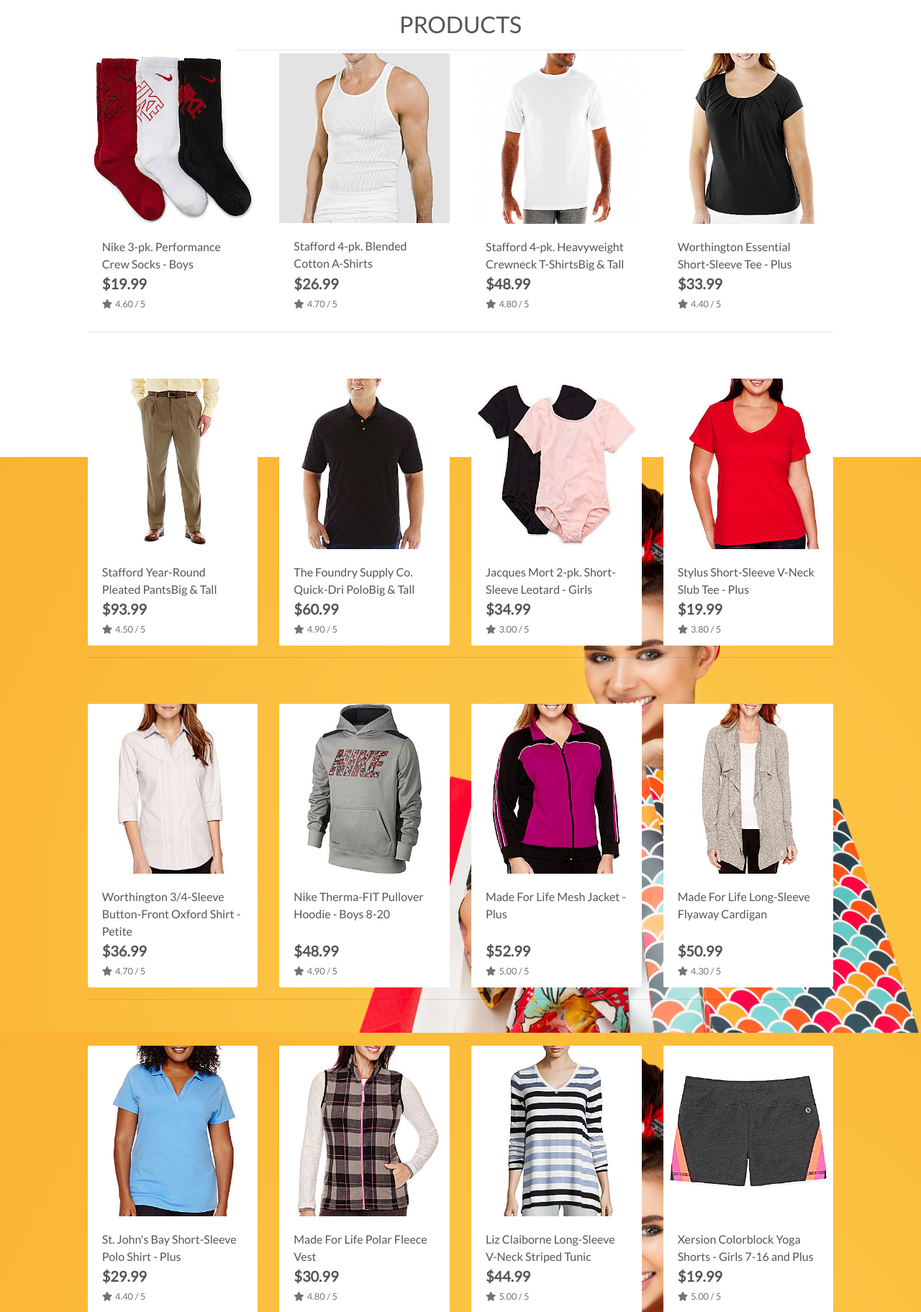
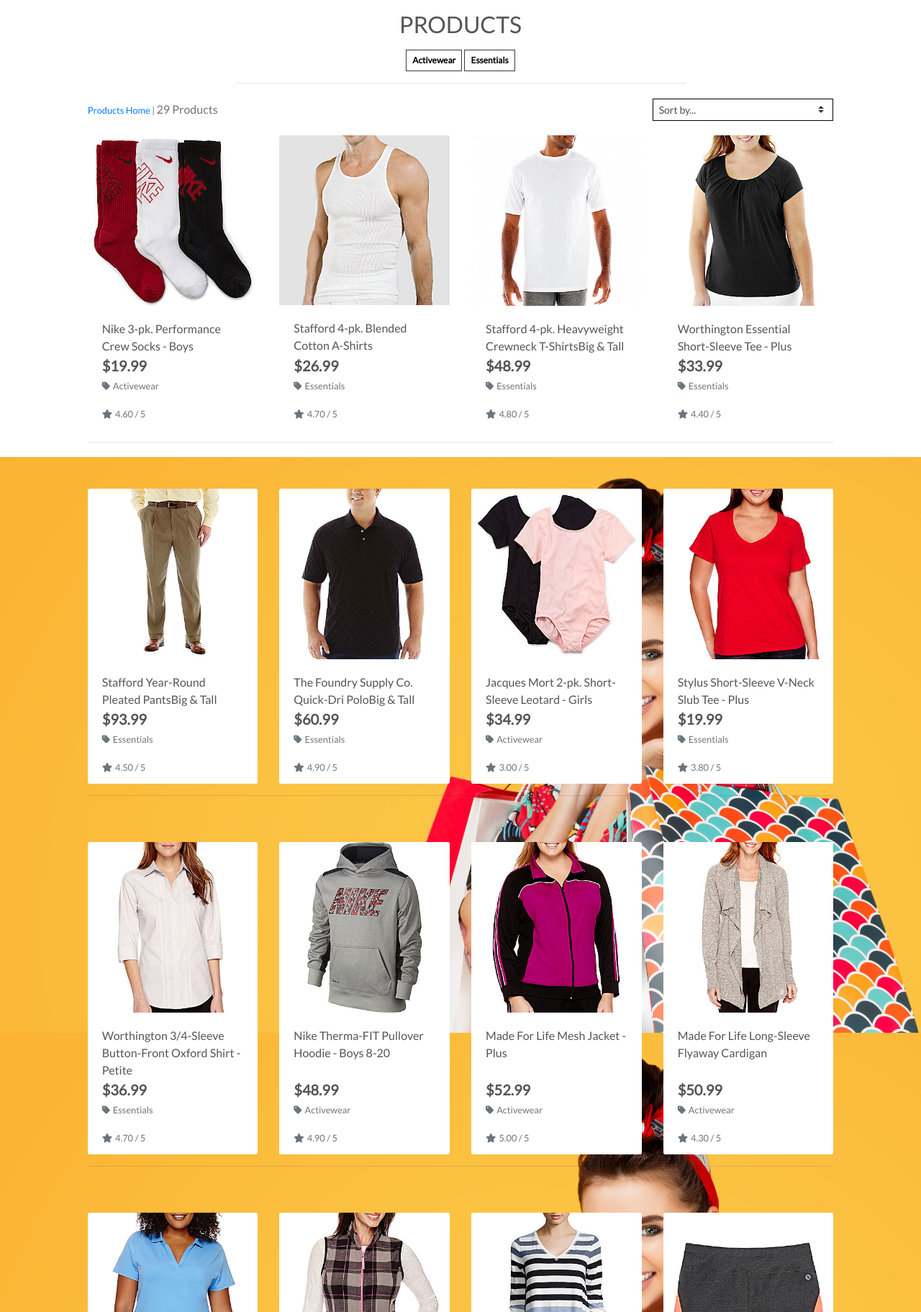
Before and after one commit to podvistorcheto/online-boutique, a Django app: a page that uses templates/includes/main-nav.html in a window 1280 px wide. Shown: the part 165-1988 px from the top of the page at 72% size. Run offline with Django 3.2, Linux system fonts and the light colour scheme; data comes from the database, SQL or seed files in the repository; some libraries are stand-ins or nearby versions.

Commit message:
more options for sorting categories added

```diff
--- a/products/templates/products/product_details.html
+++ b/products/templates/products/product_details.html
@@ -30,6 +30,12 @@
                 <div class="product-details-container mb-5 mt-md-5">
                     <p class="mb-0">{{ product.name }}</p>
                     <p class="lead mb-0 text-left font-weight-bold">${{ product.price }}</p>
+                    {% if product.category %}
+                        <p class="small mt-1 mb=0">
+                            <a class="text-muted" href="{% url 'products' %}?category={{ product.category.name }}">
+                                 <i class="fas fa-tag mr-1"></i>{{ product.category.friendly_name }}</a>
+                        </p>
+                    {% endif %}
                     {% if product.rating %}
                         <small class="text-muted"><i class="fas fa-star mr-1"></i>{{ product.rating }} / 5</small>
                     {% else %}
--- a/products/templates/products/products.html
+++ b/products/templates/products/products.html
@@ -15,13 +15,42 @@
         <div class="row">
             <div class="col text-center mt-3">
                 <h2 class="logo-font">Products</h2>
+                {% for c in current_categories %}
+                    <a class="category-badge text-decoration-none" href="{% url 'products' %}?category={{ c.name }}">
+                        <span class="p-2 mt-2 badge badge-white text-black rounded-0 border border-dark">{{ c.friendly_name }}</span>
+                    </a>
+                {% endfor %}
                 <hr class="w-50 mb-1">
 
             </div>
         </div>
         <div class="row">
             <div class="product-container col-10 offset-1">
-                <div class="row"></div>
+                <div class="row mt-1 mb-2">
+                <div class="col-12 col-md-6 my-auto order-md-last d-flex justify-content-center justify-content-md-end">
+                        <div class="sort-select-wrapper w-50">
+                            <select id="sort-selector" class="custom-select custom-select-sm rounded-0 border border-{% if current_sorting != 'None_None' %}info{% else %}black{% endif %}">
+                                <option value="reset" {% if current_sorting == 'None_None' %}selected{% endif %}>Sort by...</option>
+                                <option value="price_asc" {% if current_sorting == 'price_asc' %}selected{% endif %}>Price (low to high)</option>
+                                <option value="price_desc" {% if current_sorting == 'price_desc' %}selected{% endif %}>Price (high to low)</option>
+                                <option value="rating_asc" {% if current_sorting == 'rating_asc' %}selected{% endif %}>Rating (low to high)</option>
+                                <option value="rating_desc" {% if current_sorting == 'rating_desc' %}selected{% endif %}>Rating (high to low)</option>
+                                <option value="name_asc" {% if current_sorting == 'name_asc' %}selected{% endif %}>Name (A-Z)</option>
+                                <option value="name_desc" {% if current_sorting == 'name_desc' %}selected{% endif %}>Name (Z-A)</option>
+                                <option value="category_asc" {% if current_sorting == 'category_asc' %}selected{% endif %}>Category (A-Z)</option>
+                                <option value="category_desc" {% if current_sorting == 'category_desc' %}selected{% endif %}>Category (Z-A)</option>
+                            </select>
+                        </div>
+                    </div>
+                    <div class="col-12 col-md-6 order-md-first">
+                        <p class="text-muted mt-3 text-center text-md-left">
+                            {% if search_term or current_categories or current_sorting != 'None_None' %}
+                                <span class="small"><a href="{% url 'products' %}">Products Home</a> | </span>
+                            {% endif %}
+                            {{ products|length }} Products{% if search_term %} found for <strong>"{{ search_term }}"</strong>{% endif %}
+                        </p>
+                    </div>
+                </div>
                     <div class="row">
                         {% for product in products %}
                             <div class="col-sm-6 col-md-6 col-lg-4 col-xl-3">
@@ -42,6 +71,12 @@
                                     <div class="row">
                                         <div class="col">
                                             <p class="lead mb-0 text-left font-weight-bold">${{ product.price }}</p>
+                                            {% if product.category %}
+                                            <p class="small mt-1 mb=0">
+                                                <a class="text-muted" href="{% url 'products' %}?category={{ product.category.name }}">
+                                                     <i class="fas fa-tag mr-1"></i>{{ product.category.friendly_name }}</a>
+                                            </p>
+                                            {% endif %}
                                             {% if product.rating %}
                                                 <small class="text-muted"><i class="fas fa-star mr-1"></i>{{ product.rating }} / 5</small>
                                             {% else %}
--- a/products/views.py
+++ b/products/views.py
@@ -23,7 +23,8 @@ def all_products(request):
             if sortkey == 'name':
                 sortkey = 'lower_name'
                 products = products.annotate(lower_name=Lower('name'))
-
+            if sortkey == 'category':
+                sortkey = 'category__name'
             if 'direction' in request.GET:
                 direction = request.GET['direction']
                 if direction == 'desc':
--- a/static/css/base.css
+++ b/static/css/base.css
@@ -71,6 +71,11 @@ body {
     z-index: -1;
 }
 
+a.category-badge > span.badge:hover {
+    background: #212529 !important;
+    color: #fff !important;
+}
+
 /* -------------------------------- Media Queries */
 
 /* Slightly larger container on xl screens */
@@ -95,6 +100,8 @@ body {
     }
 }
 
+
+
 /* pad the top a bit with navbar is collapsed on mobile */
 
 @media (max-width: 991px) {
--- a/templates/includes/main-nav.html
+++ b/templates/includes/main-nav.html
@@ -16,10 +16,10 @@
                 Clothing
             </a>
             <div class="dropdown-menu border-0" aria-labelledby="clothing-link">
-                <a href="{% url 'products' %}?category=activewear, essentials" class="dropdown-item">Activewear &amp; Essentials</a>
+                <a href="{% url 'products' %}?category=activewear,essentials" class="dropdown-item">Activewear &amp; Essentials</a>
                 <a href="{% url 'products' %}?category=jeans" class="dropdown-item ">Jeans</a>
                 <a href="{% url 'products' %}?category=shirts" class="dropdown-item ">Shirts</a>
-                <a href="{% url 'products' %}?category=essentials, jeans, shirts" class="dropdown-item">All Clothing</a>
+                <a href="{% url 'products' %}?category=activewear,essentials,jeans,shirts" class="dropdown-item">All Clothing</a>
             </div>
         </li>
         <li class="nav-item dropdown">
```
